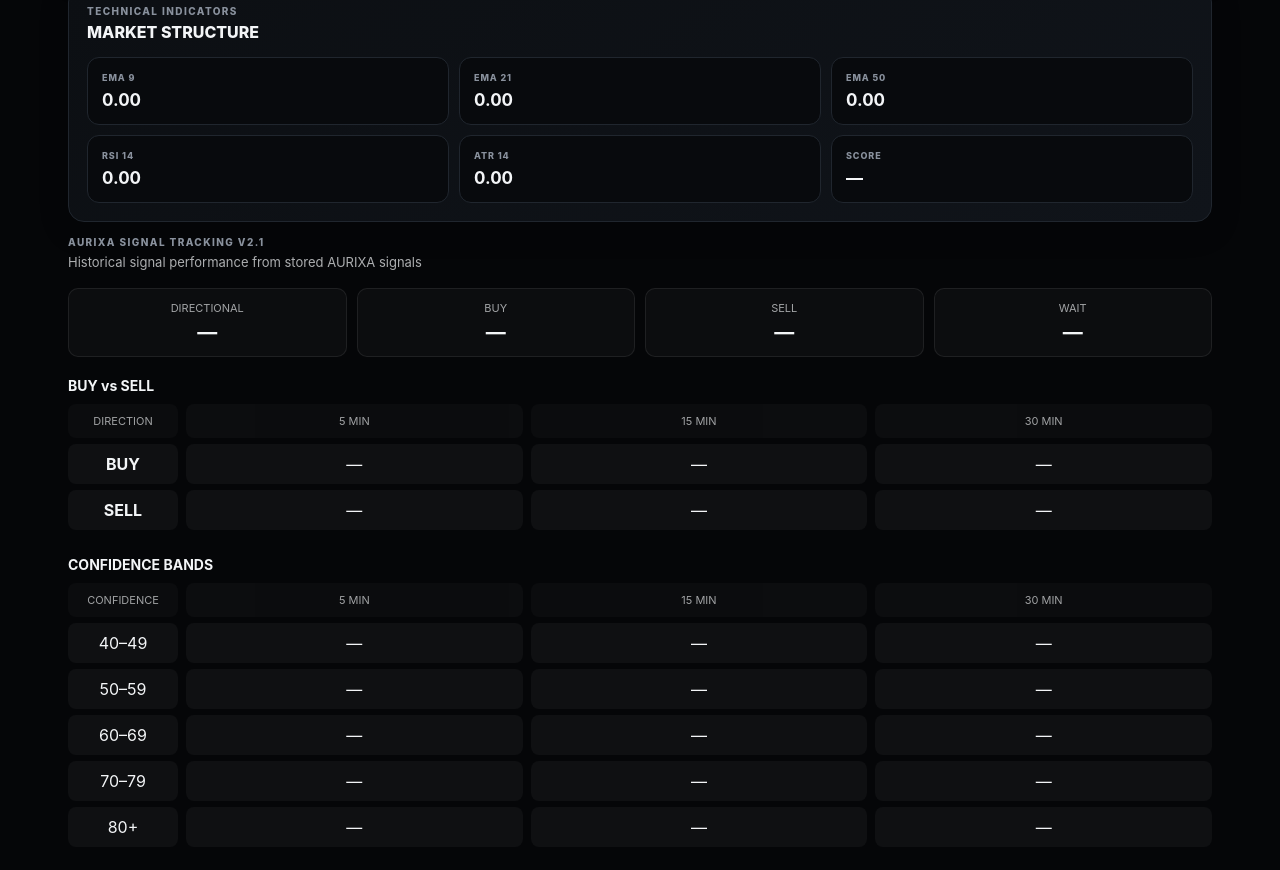
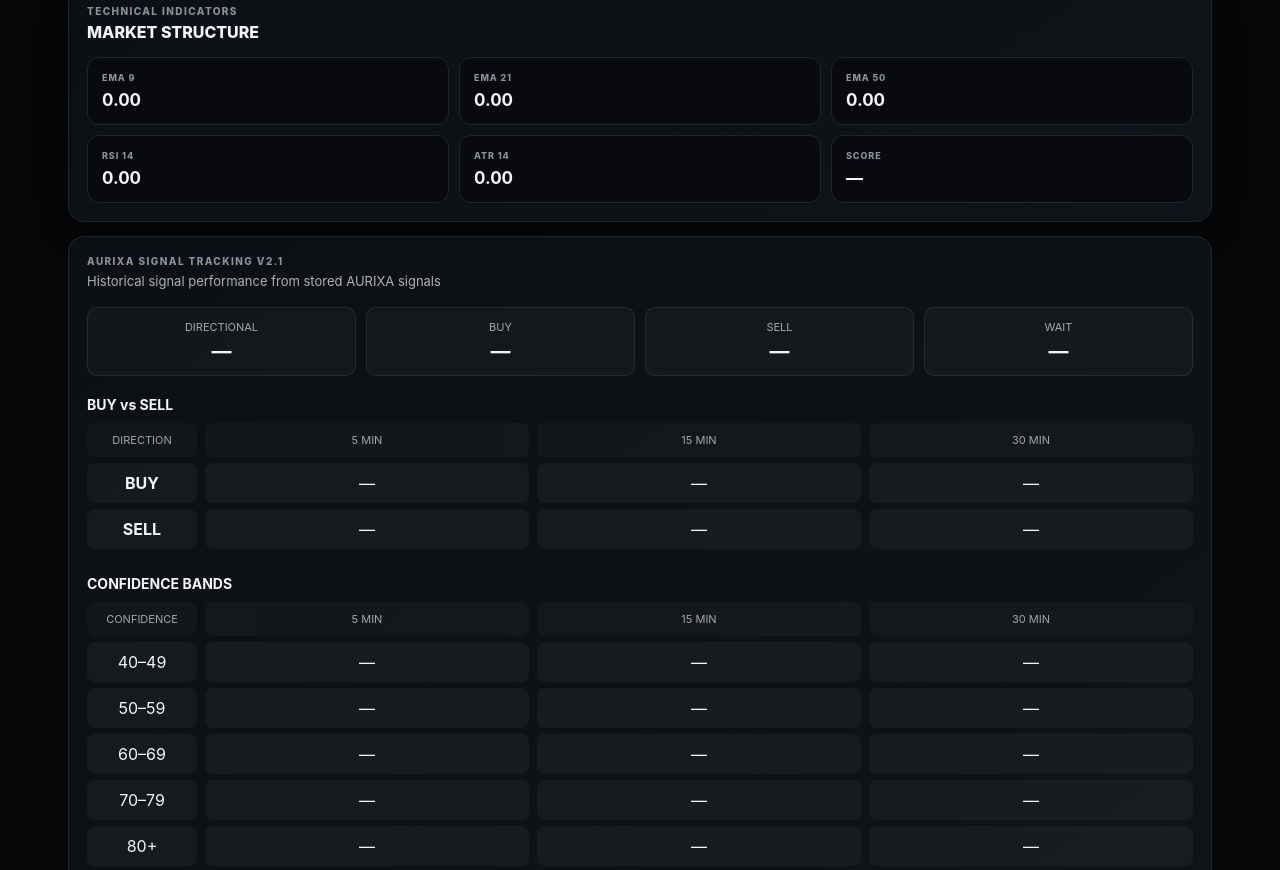
Before and after one commit to sinah2772/aurixa-ai, a website: page web/index.html in a window 1280 px wide. Shown: the part 1639-2509 px from the top of the page. Drawn offline with nearby package versions, Linux system fonts and the light colour scheme; no server answers.

Commit message:
Organize signal performance layout

```diff
--- a/web/style.css
+++ b/web/style.css
@@ -948,3 +948,29 @@
     font-size: 12px;
   }
 }
+
+
+/* AURIXA ORGANIZED MULTI-MARKET LAYOUT */
+.dashboard,
+main { display:block; }
+
+.tracking-host {
+  width:100%;
+  margin:0 0 14px;
+}
+
+.tracking-host > section {
+  width:100%;
+  margin:0 0 14px;
+}
+
+.tracking-host .card {
+  background:linear-gradient(145deg,var(--panel),var(--panel2));
+  border:1px solid var(--border);
+  border-radius:16px;
+  padding:18px;
+}
+
+@media (max-width:520px) {
+  .tracking-host .card { padding:14px; }
+}
```
